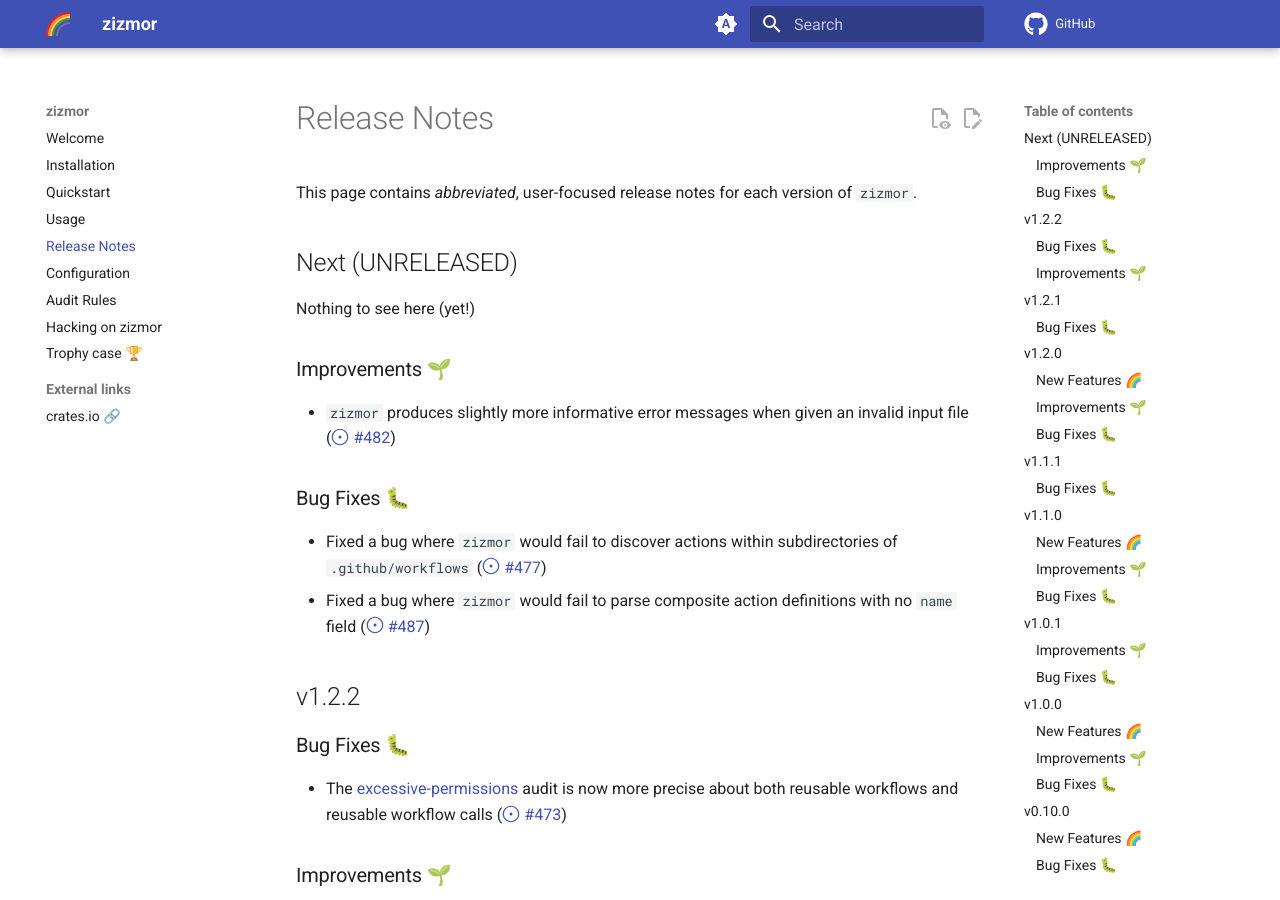
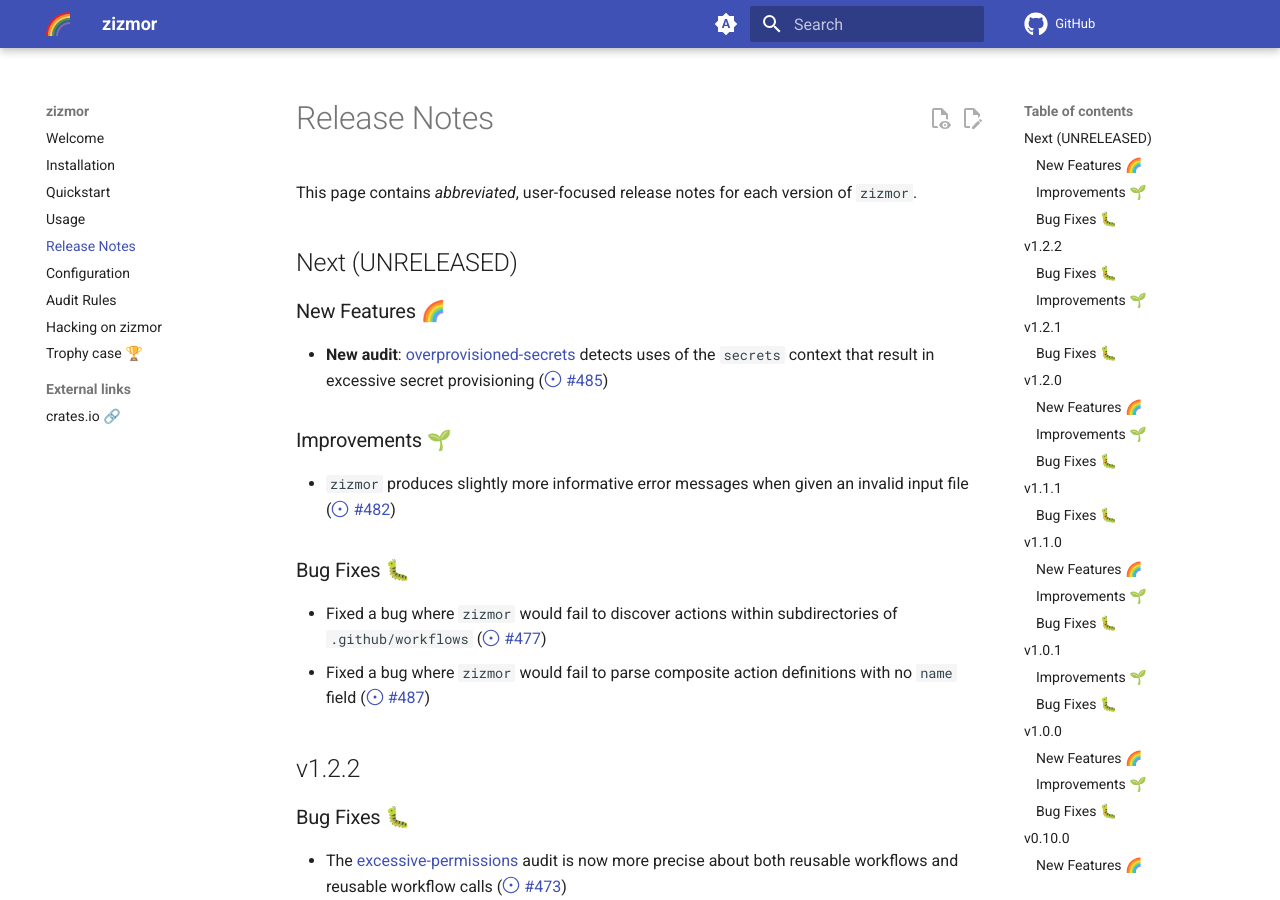
Before and after one commit to zizmorcore/zizmor, an MkDocs documentation site: the page built from docs/release-notes.md, in a window 1280 px wide and 900 px high. Built offline with MkDocs 1.6.1 and Material for MkDocs 9.7.7, drawn with Linux system fonts in a browser that asks for light colours; comment, search, counter and statistics services are not loaded.

Commit message:
release-notes: record #485 (#489)

```diff
--- a/docs/release-notes.md
+++ b/docs/release-notes.md
@@ -9,7 +9,10 @@
 
 ## Next (UNRELEASED)
 
-Nothing to see here (yet!)
+### New Features 🌈
+
+* **New audit**: [overprovisioned-secrets] detects uses of the `secrets`
+  context that result in excessive secret provisioning (#485)
 
 ### Improvements 🌱
 
@@ -502,3 +505,4 @@
 [secrets-inherit]: ./audits.md#secrets-inherit
 [unpinned-uses]: ./audits.md#unpinned-uses
 [bot-conditions]: ./audits.md#bot-conditions
+[overprovisioned-secrets]: ./audits.md#overprovisioned-secrets
```
